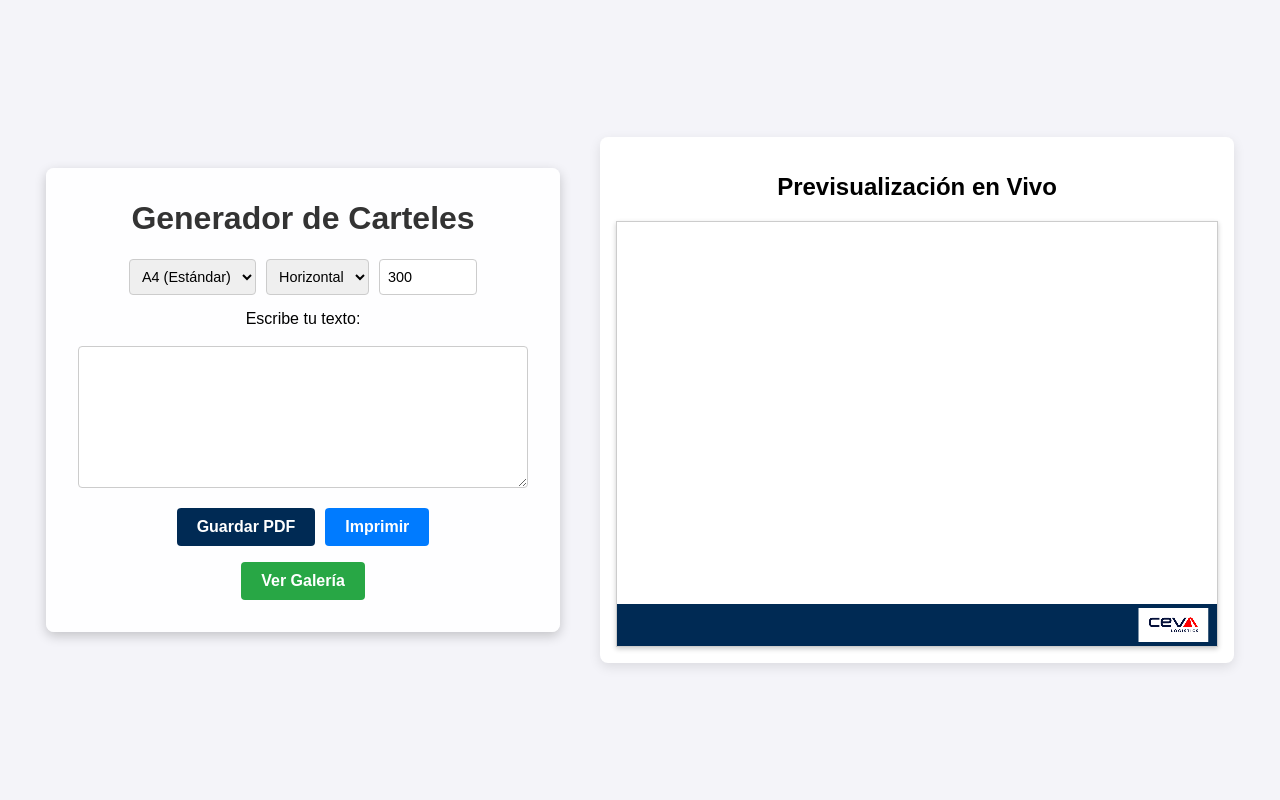
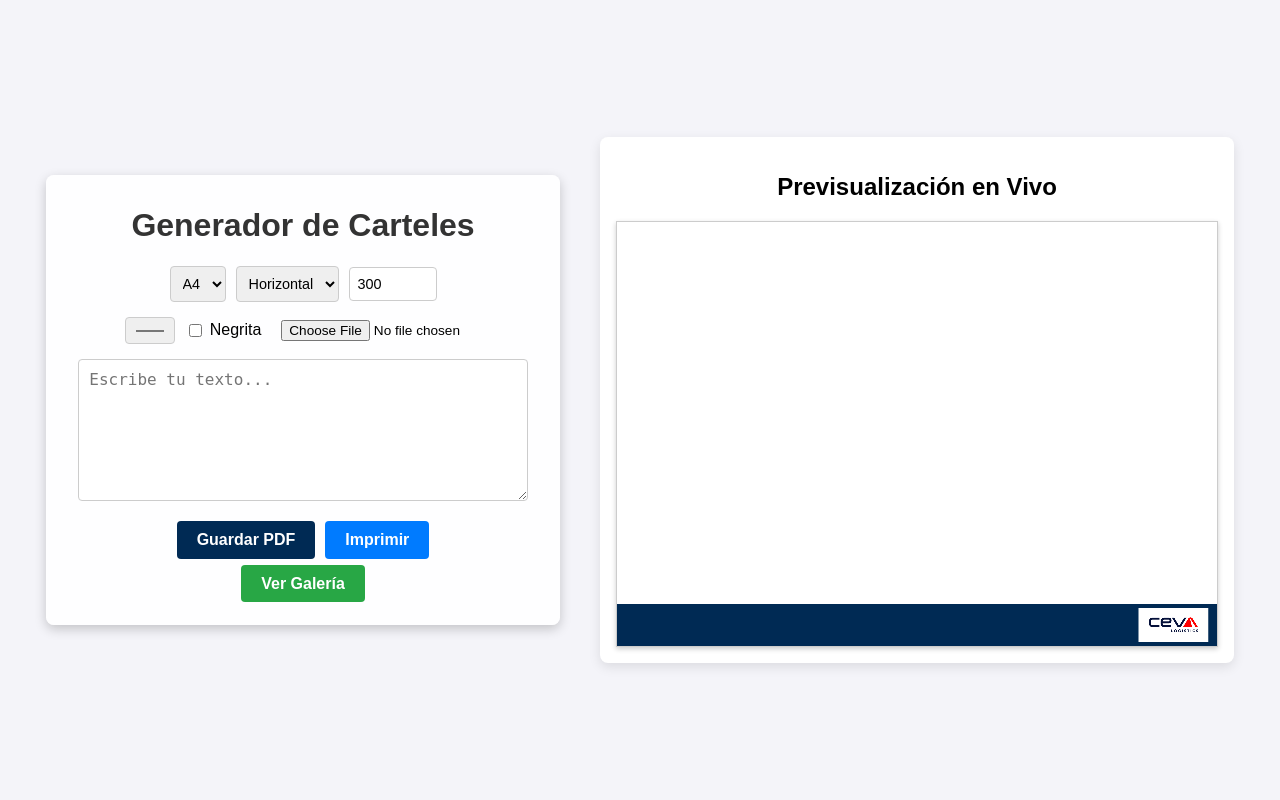
Before and after one commit to ginoceva/CartelesA4, a Flask app: page / in a window 1280 px wide. Run offline with Flask 3, Linux system fonts and the light colour scheme.

Commit message:
Enhance index.html with new styles and controls
Updated styles and added new controls for file upload and text customization.

```diff
--- a/templates/index.html
+++ b/templates/index.html
@@ -4,25 +4,29 @@
     <meta charset="UTF-8">
     <title>Generador de Carteles</title>
     <style>
-        @font-face { font-family: 'MiFuentePersonalizada'; src: url('/static/ARIBLK.TTF'); }
-        body { font-family: sans-serif; margin: 0; background-color: #f4f4f9; background-size: cover; background-position: center; background-repeat: no-repeat; background-attachment: fixed; }
+        @font-face { font-family: 'FuenteNormal'; src: url('/static/ARIBLK.TTF'); }
+        @font-face { font-family: 'FuenteNegrita'; src: url('/static/arialbd.ttf'); }
+
+        body { font-family: sans-serif; margin: 0; background-color: #f4f4f9; }
         .app-container { display: flex; gap: 40px; align-items: flex-start; padding: 20px; width: 100%; min-height: 100vh; justify-content: center; align-items: center; box-sizing: border-box; }
         .form-box { background: rgba(255, 255, 255, 0.95); padding: 2rem; border-radius: 8px; box-shadow: 0 4px 12px rgba(0,0,0,0.2); text-align: center; width: 450px; }
         .preview-box { background: white; padding: 1rem; border-radius: 8px; box-shadow: 0 4px 12px rgba(0,0,0,0.1); display: flex; flex-direction: column; align-items: center; }
         h1 { margin-top: 0; color: #333; }
 
-        /* Controles nuevos */
-        .settings-row { display: flex; gap: 10px; justify-content: center; margin-bottom: 15px; flex-wrap: wrap; }
-        .settings-row select, .settings-row input { padding: 8px; border: 1px solid #ccc; border-radius: 4px; font-size: 0.9rem; }
+        .settings-row { display: flex; gap: 10px; justify-content: center; margin-bottom: 15px; flex-wrap: wrap; align-items: center;}
+        .settings-row select, .settings-row input[type="number"], .settings-row input[type="color"] { padding: 8px; border: 1px solid #ccc; border-radius: 4px; font-size: 0.9rem; }
 
-        textarea { font-size: 1rem; padding: 10px; width: 95%; height: 120px; border: 1px solid #ccc; border-radius: 4px; font-family: sans-serif; resize: vertical; margin-bottom: 1rem; }
+        /* Estilo para el input de archivo */
+        input[type="file"] { font-size: 0.85rem; max-width: 200px; }
+
+        textarea { font-size: 1rem; padding: 10px; width: 95%; height: 120px; border: 1px solid #ccc; border-radius: 4px; resize: vertical; margin-bottom: 1rem; }
         .actions-container { display: flex; justify-content: center; gap: 10px; margin-bottom: 1rem; }
-        button, .gallery-button { font-size: 1rem; padding: 10px 20px; color: white; border: none; border-radius: 4px; cursor: pointer; text-decoration: none; display: inline-block; font-weight: bold; }
-        #saveButton { background-color: #002A54; } /* Azul corporativo */
+        button, .gallery-button { font-size: 1rem; padding: 10px 20px; color: white; border: none; border-radius: 4px; cursor: pointer; font-weight: bold; text-decoration: none;}
+        #saveButton { background-color: #002A54; }
         #printButton { background-color: #007bff; }
         .gallery-button { background-color: #28a745; }
+        #clearIconButton { background-color: #dc3545; padding: 5px 10px; font-size: 0.8rem; display: none; } /* Botón oculto por defecto */
 
-        /* El canvas ahora se adapta al contenedor, pero mantiene la proporción real por detrás */
         #previewCanvas { width: 100%; max-width: 600px; height: auto; border: 1px solid #ccc; box-shadow: 0 2px 5px rgba(0,0,0,0.2); }
     </style>
 </head>
@@ -30,24 +34,33 @@
     <div class="app-container">
         <div class="form-box">
             <h1>Generador de Carteles</h1>
-            <form id="generatorForm" action="/generar" method="POST">
+            <!-- ¡MUY IMPORTANTE: enctype permite enviar archivos al servidor! -->
+            <form id="generatorForm" action="/generar" method="POST" enctype="multipart/form-data">
 
-                <!-- NUEVOS CONTROLES -->
                 <div class="settings-row">
                     <select id="sizeSelect" name="size">
-                        <option value="A4" selected>A4 (Estándar)</option>
-                        <option value="A3">A3 (Grande)</option>
-                        <option value="A5">A5 (Pequeño)</option>
+                        <option value="A4" selected>A4</option>
+                        <option value="A3">A3</option>
+                        <option value="A5">A5</option>
                     </select>
                     <select id="orientationSelect" name="orientation">
                         <option value="landscape" selected>Horizontal</option>
                         <option value="portrait">Vertical</option>
                     </select>
-                    <input type="number" id="fontSizeInput" name="font_size" value="300" placeholder="Tamaño letra" style="width: 80px;" title="Tamaño de la fuente">
+                    <input type="number" id="fontSizeInput" name="font_size" value="300" style="width: 70px;" title="Tamaño letra">
                 </div>
 
-                <label for="texto_cartel">Escribe tu texto:</label><br><br>
-                <textarea id="texto_cartel" name="texto" required></textarea>
+                <div class="settings-row">
+                    <input type="color" id="textColorInput" name="text_color" value="#000000" title="Color del texto">
+                    <label style="display:flex; align-items:center; gap:5px; margin-right: 10px;">
+                        <input type="checkbox" id="boldInput" name="is_bold" value="yes"> Negrita
+                    </label>
+                    <!-- EL NUEVO BOTÓN PARA SUBIR IMAGEN -->
+                    <input type="file" id="iconUpload" name="icono_file" accept="image/png, image/jpeg" title="Subir Icono">
+                    <button type="button" id="clearIconButton">Quitar Logo</button>
+                </div>
+
+                <textarea id="texto_cartel" name="texto" required placeholder="Escribe tu texto..."></textarea>
                 <input type="hidden" id="actionInput" name="accion" value="">
 
                 <div class="actions-container">
@@ -67,93 +80,107 @@
     <iframe id="printFrame" name="printFrame" style="display: none;"></iframe>
 
     <script>
-        // Medidas estándar a 300 DPI (Ancho, Alto en Vertical)
-        const PAPER_SIZES = {
-            'A3': { w: 3508, h: 4961 },
-            'A4': { w: 2480, h: 3508 },
-            'A5': { w: 1748, h: 2480 }
-        };
-
+        const PAPER_SIZES = { 'A3': { w: 3508, h: 4961 }, 'A4': { w: 2480, h: 3508 }, 'A5': { w: 1748, h: 2480 } };
         const LINE_SPACING = 30;
-        const TEXT_COLOR = 'black';
-        const BRAND_COLOR = '#002A54'; // Azul corporativo
+        const BRAND_COLOR = '#002A54';
 
         const textArea = document.getElementById('texto_cartel');
         const sizeSelect = document.getElementById('sizeSelect');
         const orientationSelect = document.getElementById('orientationSelect');
         const fontSizeInput = document.getElementById('fontSizeInput');
+        const textColorInput = document.getElementById('textColorInput');
+        const boldInput = document.getElementById('boldInput');
+
+        // Elementos nuevos del icono
+        const iconUpload = document.getElementById('iconUpload');
+        const clearIconButton = document.getElementById('clearIconButton');
+
         const canvas = document.getElementById('previewCanvas');
         const ctx = canvas.getContext('2d');
 
-        // Cargar el logo una sola vez
         const logoImage = new Image();
         logoImage.src = '/static/logo.jpg';
-        logoImage.onload = drawPreview; // Dibujar cuando cargue el logo
+        logoImage.onload = drawPreview;
 
-        // Eventos para redibujar en vivo si cambias algo
-        textArea.addEventListener('input', drawPreview);
-        sizeSelect.addEventListener('change', drawPreview);
-        orientationSelect.addEventListener('change', drawPreview);
-        fontSizeInput.addEventListener('input', drawPreview);
+        // Imagen dinámica para el símbolo que sube el usuario
+        const simboloImage = new Image();
+        let hasCustomIcon = false;
+        simboloImage.onload = drawPreview;
+
+        [textArea, sizeSelect, orientationSelect, fontSizeInput, textColorInput, boldInput].forEach(el => el.addEventListener('input', drawPreview));
+
+        // Lógica para previsualizar la imagen que acabás de elegir en tu compu
+        iconUpload.addEventListener('change', function(e) {
+            const file = e.target.files[0];
+            if (file) {
+                const reader = new FileReader();
+                reader.onload = function(event) {
+                    simboloImage.src = event.target.result;
+                    hasCustomIcon = true;
+                    clearIconButton.style.display = 'inline-block'; // Mostramos el botón de borrar
+                };
+                reader.readAsDataURL(file);
+            }
+        });
+
+        // Lógica para limpiar el icono elegido
+        clearIconButton.addEventListener('click', function() {
+            iconUpload.value = ''; // Borra el archivo del input
+            simboloImage.src = '';
+            hasCustomIcon = false;
+            this.style.display = 'none'; // Oculta el botón
+            drawPreview();
+        });
 
         function drawPreview() {
             const text = textArea.value.toUpperCase();
             const sizeKey = sizeSelect.value;
-            const orientation = orientationSelect.value;
-            const fontSize = parseInt(fontSizeInput.value) || 300;
-
-            // 1. Configurar tamaño del lienzo
             let width = PAPER_SIZES[sizeKey].w;
             let height = PAPER_SIZES[sizeKey].h;
 
-            if (orientation === 'landscape') {
-                [width, height] = [height, width]; // Intercambiar medidas
-            }
+            if (orientationSelect.value === 'landscape') { [width, height] = [height, width]; }
 
-            canvas.width = width;
-            canvas.height = height;
+            canvas.width = width; canvas.height = height;
+            ctx.fillStyle = 'white'; ctx.fillRect(0, 0, width, height);
 
-            // 2. Fondo blanco
-            ctx.fillStyle = 'white';
-            ctx.fillRect(0, 0, width, height);
+            const barHeight = Math.floor(height * 0.10);
+            ctx.fillStyle = BRAND_COLOR; ctx.fillRect(0, height - barHeight, width, barHeight);
 
-            // 3. Dibujar franja corporativa
-            const barHeight = Math.floor(height * 0.10); // 10% de la hoja
-            ctx.fillStyle = BRAND_COLOR;
-            ctx.fillRect(0, height - barHeight, width, barHeight);
-
-            // 4. Dibujar el logo si ya cargó
             if (logoImage.complete && logoImage.naturalWidth !== 0) {
                 const logoHeight = Math.floor(barHeight * 0.8);
                 const ratio = logoHeight / logoImage.height;
                 const logoWidth = Math.floor(logoImage.width * ratio);
-
-                const logoX = width - logoWidth - 50;
-                const logoY = height - barHeight + Math.floor((barHeight - logoHeight) / 2);
-
-                ctx.drawImage(logoImage, logoX, logoY, logoWidth, logoHeight);
+                ctx.drawImage(logoImage, width - logoWidth - 50, height - barHeight + Math.floor((barHeight - logoHeight) / 2), logoWidth, logoHeight);
             }
 
-            // 5. Configurar y dibujar el texto
-            ctx.fillStyle = TEXT_COLOR;
-            ctx.font = `${fontSize}px 'MiFuentePersonalizada', sans-serif`;
-            ctx.textAlign = 'center';
-            ctx.textBaseline = 'top';
+            // Dibujar el icono subido (si existe)
+            let topOffset = 0;
+            if (hasCustomIcon && simboloImage.complete && simboloImage.naturalWidth !== 0) {
+                const iconSize = Math.floor(height * 0.20);
+                const iconX = (width - iconSize) / 2;
+                const iconY = Math.floor(height * 0.05);
+                ctx.drawImage(simboloImage, iconX, iconY, iconSize, iconSize);
+                topOffset = iconY + iconSize + 50;
+            }
+
+            ctx.fillStyle = textColorInput.value;
+            const fontFamily = boldInput.checked ? 'FuenteNegrita' : 'FuenteNormal';
+            const fontSize = parseInt(fontSizeInput.value) || 300;
+            ctx.font = `${fontSize}px '${fontFamily}', sans-serif`;
+            ctx.textAlign = 'center'; ctx.textBaseline = 'top';
 
             const lines = text.split('\n');
             const bottomMargin = barHeight + 50;
-            const availableHeight = height - bottomMargin;
+            const availableHeight = height - bottomMargin - topOffset;
 
             const totalTextHeight = (lines.length * fontSize) + ((lines.length - 1) * LINE_SPACING);
-            let startY = (availableHeight - totalTextHeight) / 2;
+            let startY = topOffset + (availableHeight - totalTextHeight) / 2;
 
             for (let i = 0; i < lines.length; i++) {
-                const y = startY + (i * (fontSize + LINE_SPACING));
-                ctx.fillText(lines[i], width / 2, y);
+                ctx.fillText(lines[i], width / 2, startY + (i * (fontSize + LINE_SPACING)));
             }
         }
 
-        // Lógica de botones
         const form = document.getElementById('generatorForm');
         const actionInput = document.getElementById('actionInput');
         const printButton = document.getElementById('printButton');
@@ -169,15 +196,11 @@
             .then(blob => {
                 const pdfUrl = URL.createObjectURL(blob);
                 printFrame.src = pdfUrl;
-                printFrame.onload = function() {
-                    try { printFrame.contentWindow.print(); }
-                    catch (e) { console.error("Error de impresión:", e); }
-                };
+                printFrame.onload = function() { try { printFrame.contentWindow.print(); } catch (e) { console.error("Error:", e); } };
             });
         });
-
-        // Dibujar inicial por si acaso
         drawPreview();
     </script>
 </body>
 </html>
+</html>
```
